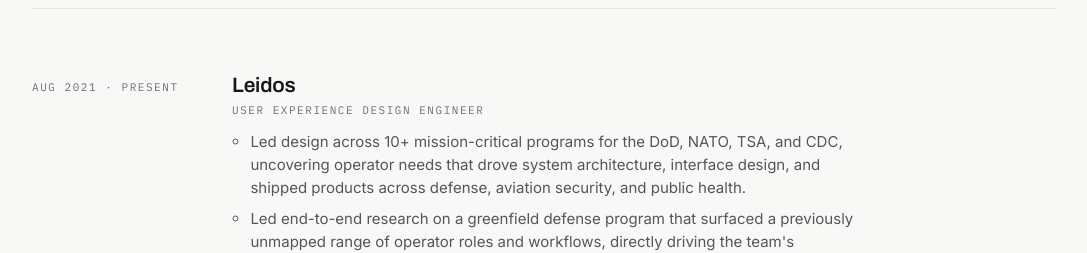
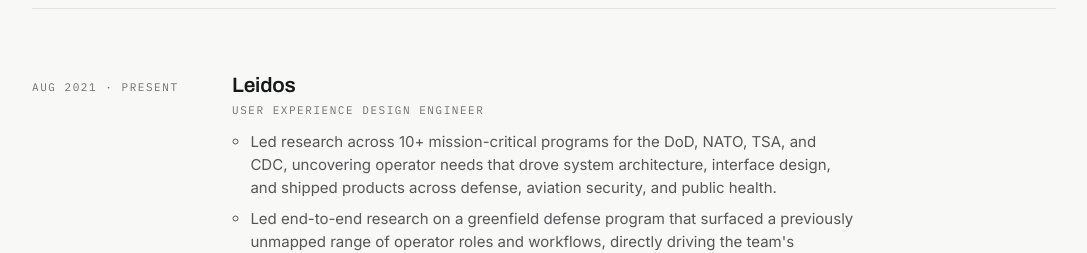
Before and after one commit to JonathanJraiche/jraiche-portfolio, a React (Vite) app: page / in a window 1280 px wide. Shown: the part 940-1193 px from the top of the page, without its empty margins (96-1183 px from the left). Built offline with nearby package versions, Linux system fonts and the light colour scheme.

Commit message:
Restore Leidos research wording

```diff
--- a/src/content.js
+++ b/src/content.js
@@ -24,7 +24,7 @@
     org: "Leidos",
     role: "User Experience Design Engineer",
     bullets: [
-      "Led design across 10+ mission-critical programs for the DoD, NATO, TSA, and CDC, uncovering operator needs that drove system architecture, interface design, and shipped products across defense, aviation security, and public health.",
+      "Led research across 10+ mission-critical programs for the DoD, NATO, TSA, and CDC, uncovering operator needs that drove system architecture, interface design, and shipped products across defense, aviation security, and public health.",
       "Led end-to-end research on a greenfield defense program that surfaced a previously unmapped range of operator roles and workflows, directly driving the team's adoption of a micro-frontend architecture built around those findings.",
       "Identified operator error patterns through research on TSA baggage-screening systems, then validated redesign impact via operator feedback, resulting in faster screening and fewer errors for security agents worldwide.",
       "Conducted field and contextual research into demanding operator environments (ruggedized and sunlight-readable displays, glove operation, enclosed shelters across mobile to wall-mounted form factors), translating constraints into requirements that met customer specs and earned positive operator feedback.",
```
